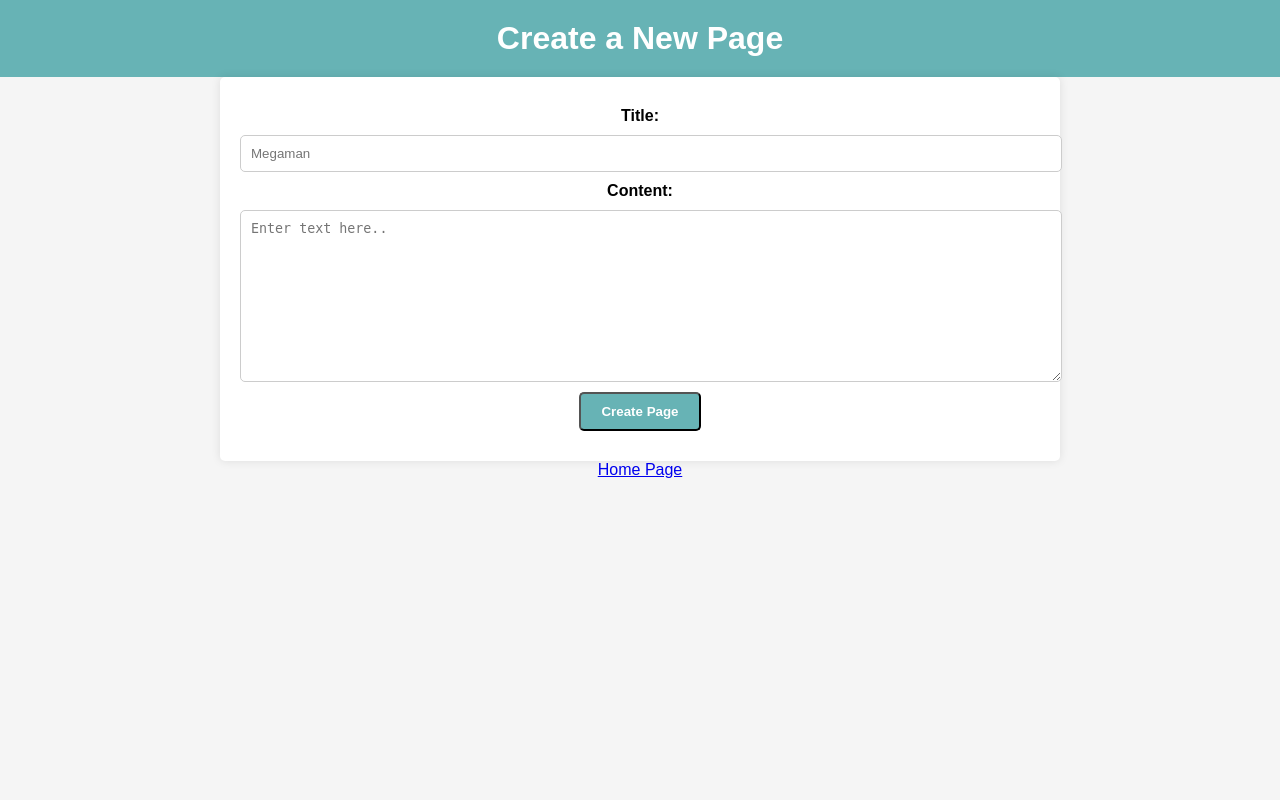
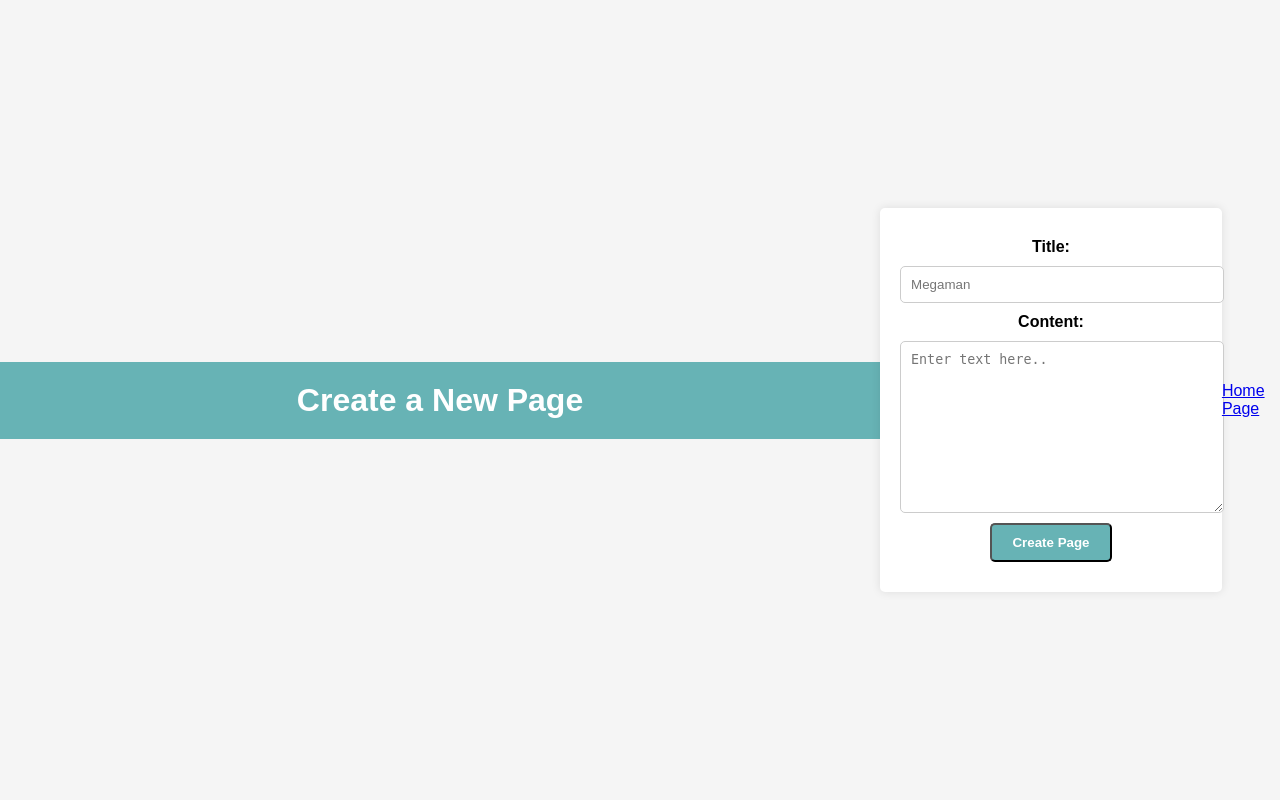
Before and after one commit to Babymonster45/ByteLore, a PHP site: page /create_page in a window 1280 px wide. Run offline with PHP 8.4, Linux system fonts and the light colour scheme.

Commit message:
fixing alignment issues

```diff
--- a/create_page.css
+++ b/create_page.css
@@ -3,7 +3,10 @@ body {
     background-color: #f5f5f5;
     margin: 0;
     padding: 0;
-        text-align: center;
+    display: flex;
+    justify-content: center;
+    align-items: center;
+    height: 100vh;
 }
 
 h1 {
@@ -11,11 +14,12 @@ body {
     color: #fff;
     padding: 20px 0;
     margin: 0;
+    width: 100%;
+    text-align: center;
 }
 
 form {
     max-width: 800px;
-        margin: 0 auto;
     padding: 20px;
     background-color: #fff;
     border-radius: 5px;
@@ -27,7 +31,6 @@ body {
     display: block;
     font-weight: bold;
     margin: 10px 0;
-        text-align: center;
 }
 
 input[type="text"],
```
Lines whose indentation alone changed are shown as unchanged.
